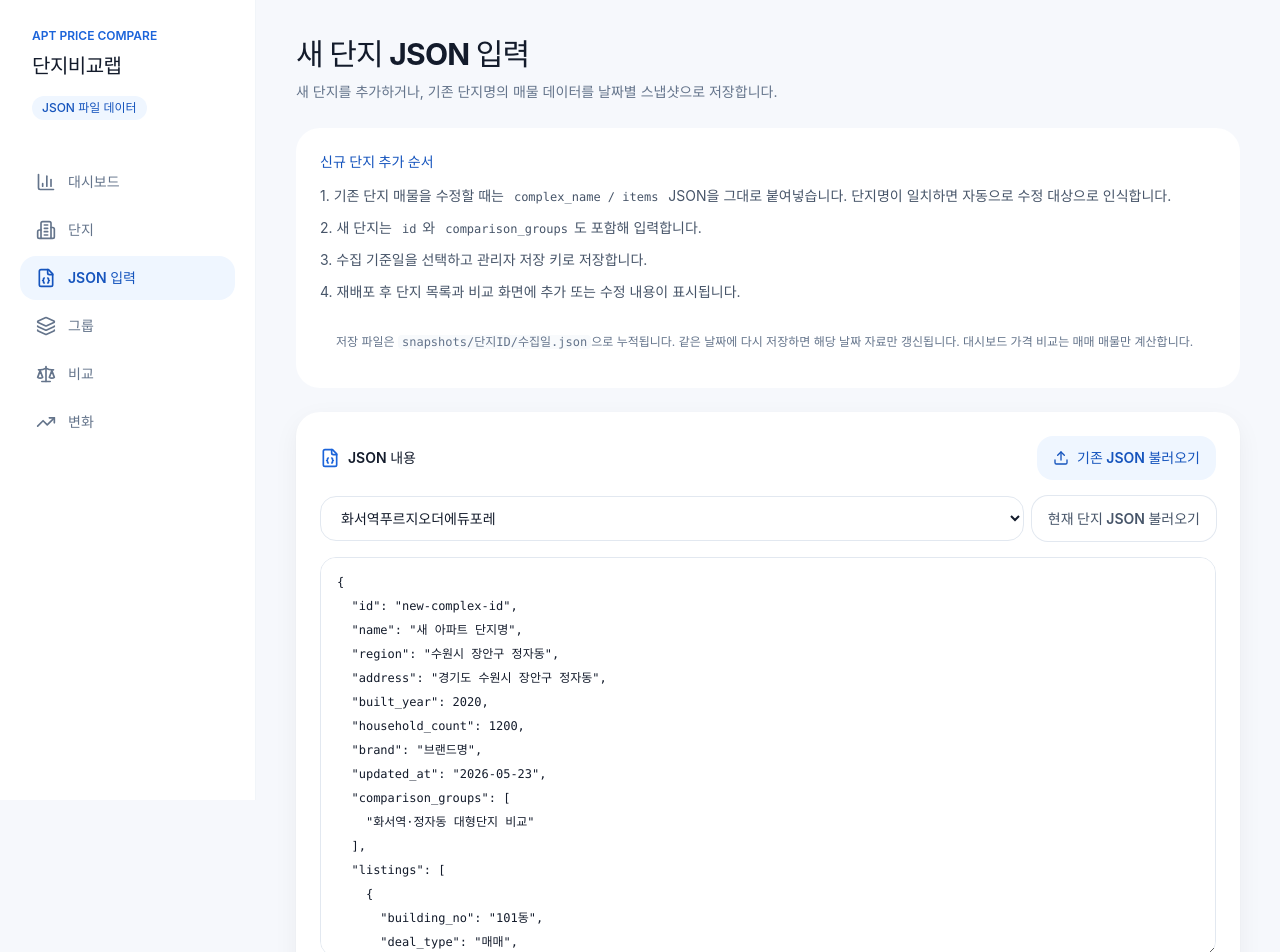
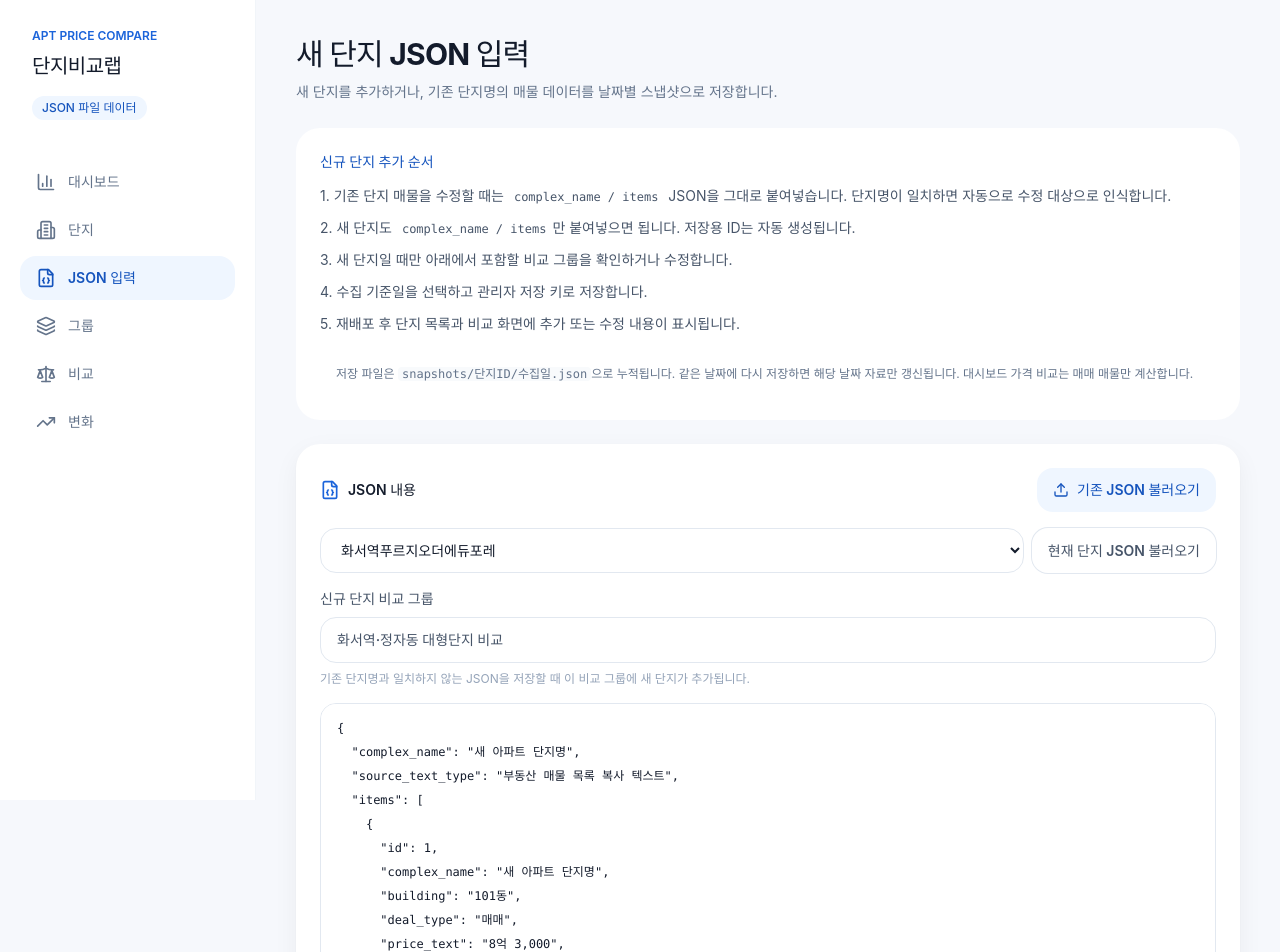
Before and after one commit to impaztt/apt, a React (Vite) app: page /data/input in a window 1280 px wide. Shown: the top 952 px of the page. Built offline with nearby package versions, Linux system fonts and the light colour scheme.

Commit message:
Show range summaries and simplify new complex entry

```diff
--- a/src/pages/ComplexDataInputPage.tsx
+++ b/src/pages/ComplexDataInputPage.tsx
@@ -12,27 +12,23 @@ import { formatPrice } from '../shared/utils/price';
 
 const sampleJson = JSON.stringify(
   {
-    id: 'new-complex-id',
-    name: '새 아파트 단지명',
-    region: '수원시 장안구 정자동',
-    address: '경기도 수원시 장안구 정자동',
-    built_year: 2020,
-    household_count: 1200,
-    brand: '브랜드명',
-    updated_at: '2026-05-23',
-    comparison_groups: ['화서역·정자동 대형단지 비교'],
-    listings: [
+    complex_name: '새 아파트 단지명',
+    source_text_type: '부동산 매물 목록 복사 텍스트',
+    items: [
       {
-        building_no: '101동',
+        id: 1,
+        complex_name: '새 아파트 단지명',
+        building: '101동',
         deal_type: '매매',
-        price: 830000000,
-        area_pyeong: 33,
+        price_text: '8억 3,000',
+        sale_price_text: '8억 3,000',
+        supply_area_pyeong: 33,
         exclusive_area_pyeong: 25,
-        floor: 12,
+        floor_text: '12/25층',
+        floor: '12',
         total_floor: 25,
         direction: '남향',
-        verified_date: '2026-05-23',
-        source: '네이버부동산',
+        verified_date: '2026.05.23',
       },
     ],
   },
@@ -46,8 +42,17 @@ function todayLocalDate(): string {
   return new Date(now.getTime() - offset).toISOString().slice(0, 10);
 }
 
+function generatedComplexId(name: string): string {
+  let hash = 2166136261;
+  for (let index = 0; index < name.length; index += 1) {
+    hash ^= name.charCodeAt(index);
+    hash = Math.imul(hash, 16777619);
+  }
+  return `complex-${(hash >>> 0).toString(36)}`;
+}
+
 export function ComplexDataInputPage() {
-  const { complexes } = useAppData();
+  const { complexes, groups } = useAppData();
   const [searchParams] = useSearchParams();
   const requestedComplexId = searchParams.get('complexId');
   const [jsonText, setJsonText] = useState(sampleJson);
@@ -57,20 +62,35 @@ export function ComplexDataInputPage() {
   const [selectedComplexId, setSelectedComplexId] = useState(requestedComplexId ?? complexes[0]?.id ?? '');
   const [adminKey, setAdminKey] = useState('');
   const [capturedDate, setCapturedDate] = useState(todayLocalDate);
+  const [newComplexGroup, setNewComplexGroup] = useState(groups[0]?.name ?? '기본 비교 그룹');
   const [saving, setSaving] = useState(false);
   const [commitUrl, setCommitUrl] = useState<string | null>(null);
 
   function parseInput(text: string, fileName?: string) {
     const input = JSON.parse(text) as unknown;
     let existingSource = requestedComplexId ? getStaticComplexSource(requestedComplexId) : null;
+    let preparedInput = input;
     if (!existingSource && input && typeof input === 'object' && !Array.isArray(input)) {
-      const inputName = typeof (input as Record<string, unknown>).complex_name === 'string'
-        ? (input as Record<string, unknown>).complex_name as string
-        : null;
+      const record = input as Record<string, unknown>;
+      const inputName = typeof record.complex_name === 'string'
+        ? record.complex_name
+        : typeof record.name === 'string'
+          ? record.name
+          : null;
       const matchingComplex = inputName ? complexes.find((complex) => complex.name === inputName.trim()) : null;
       existingSource = matchingComplex ? getStaticComplexSource(matchingComplex.id) : null;
+      if (!existingSource && inputName?.trim() && Array.isArray(record.items)) {
+        preparedInput = {
+          ...record,
+          id: typeof record.id === 'string' && record.id.trim() ? record.id : generatedComplexId(inputName.trim()),
+          comparison_groups:
+            Array.isArray(record.comparison_groups) && record.comparison_groups.length
+              ? record.comparison_groups
+              : [newComplexGroup.trim() || '기본 비교 그룹'],
+        };
+      }
     }
-    return parseComplexDataFile(input, fileName, existingSource);
+    return parseComplexDataFile(preparedInput, fileName, existingSource);
   }
 
   useEffect(() => {
@@ -228,9 +248,10 @@ export function ComplexDataInputPage() {
         ) : (
           <ol className="mt-3 space-y-2 text-sm leading-6 text-slate-600">
             <li>1. 기존 단지 매물을 수정할 때는 <code className="rounded bg-white px-1.5 py-0.5 text-xs">complex_name / items</code> JSON을 그대로 붙여넣습니다. 단지명이 일치하면 자동으로 수정 대상으로 인식합니다.</li>
-            <li>2. 새 단지는 <code className="rounded bg-white px-1.5 py-0.5 text-xs">id</code>와 <code className="rounded bg-white px-1.5 py-0.5 text-xs">comparison_groups</code>도 포함해 입력합니다.</li>
-            <li>3. 수집 기준일을 선택하고 관리자 저장 키로 저장합니다.</li>
-            <li>4. 재배포 후 단지 목록과 비교 화면에 추가 또는 수정 내용이 표시됩니다.</li>
+            <li>2. 새 단지도 <code className="rounded bg-white px-1.5 py-0.5 text-xs">complex_name / items</code>만 붙여넣으면 됩니다. 저장용 ID는 자동 생성됩니다.</li>
+            <li>3. 새 단지일 때만 아래에서 포함할 비교 그룹을 확인하거나 수정합니다.</li>
+            <li>4. 수집 기준일을 선택하고 관리자 저장 키로 저장합니다.</li>
+            <li>5. 재배포 후 단지 목록과 비교 화면에 추가 또는 수정 내용이 표시됩니다.</li>
           </ol>
         )}
         <p className="mt-4 rounded-2xl bg-white px-4 py-3 text-xs leading-5 text-slate-500">
@@ -268,6 +289,26 @@ export function ComplexDataInputPage() {
               현재 단지 JSON 불러오기
             </Button>
           </div>
+        )}
+        {!requestedComplexId && (
+          <label className="mt-4 block text-sm font-semibold text-slate-600">
+            신규 단지 비교 그룹
+            <input
+              className="field-control mt-2"
+              list="comparison-group-options"
+              value={newComplexGroup}
+              onChange={(event) => setNewComplexGroup(event.target.value)}
+              placeholder="예: 화서역·정자동 비교"
+            />
+            <datalist id="comparison-group-options">
+              {groups.map((group) => (
+                <option key={group.id} value={group.name} />
+              ))}
+            </datalist>
+            <span className="mt-2 block text-xs font-normal text-slate-400">
+              기존 단지명과 일치하지 않는 JSON을 저장할 때 이 비교 그룹에 새 단지가 추가됩니다.
+            </span>
+          </label>
         )}
         <textarea
           className="field-control mt-4 min-h-[400px] resize-y font-mono text-xs leading-6"
--- a/src/pages/DashboardPage.tsx
+++ b/src/pages/DashboardPage.tsx
@@ -82,9 +82,11 @@ export function DashboardPage() {
                   <p className="mt-1 text-sm text-slate-500">셀 색과 건수로 어느 가격대에 매물이 몰리는지 확인하세요.</p>
                 </div>
               </div>
-              {areaOptions.map((option) => (
+              {areaOptions.map((option) => {
+                const areaSummaries = summarizeListings(listings, complexes, option.key, complexIds);
+                return (
+                  <div key={option.key} className="space-y-3">
                     <PriceDistributionMatrix
-                  key={option.key}
                       listings={listings}
                       complexes={complexes}
                       complexIds={complexIds}
@@ -92,7 +94,10 @@ export function DashboardPage() {
                       title={option.label}
                       trendsLink={`/trends?area=${encodeURIComponent(option.key)}`}
                     />
-              ))}
+                    <PriceRangeSummary summaries={areaSummaries} title={`${option.label} 단지별 호가 범위`} />
+                  </div>
+                );
+              })}
             </section>
           ) : (
             <>
```
Lines whose indentation alone changed are shown as unchanged.
